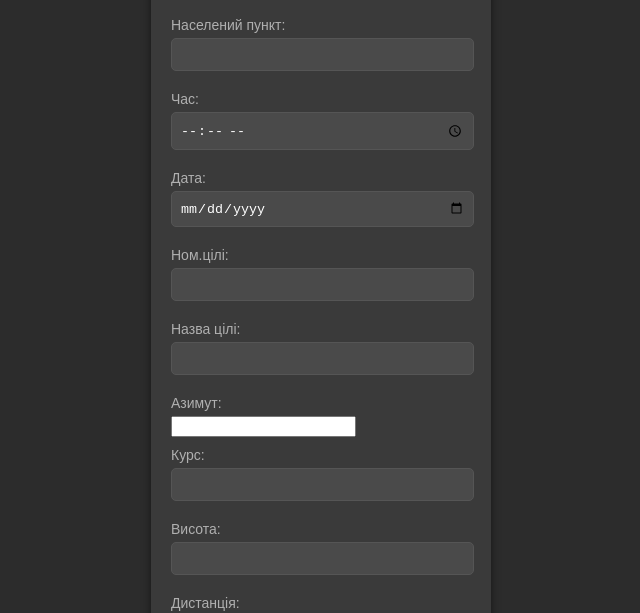
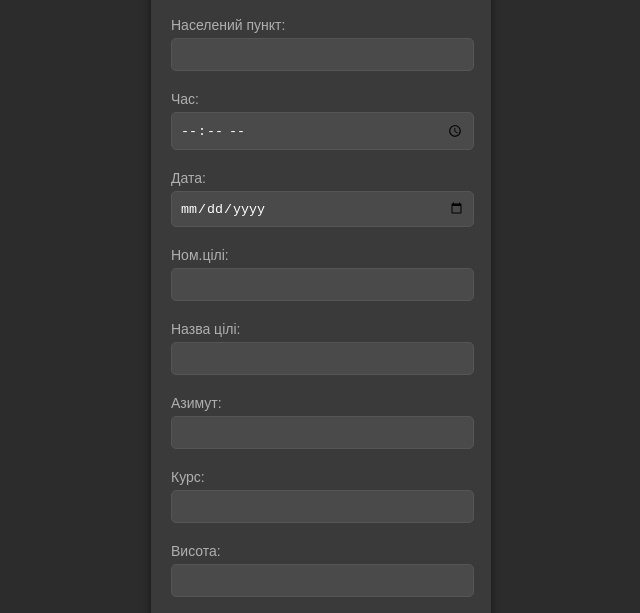
Before and after one commit to ua-mil/pzrk, a plain HTML site: page index.html in a window 1280 px wide. Shown: the part 202-815 px from the top of the page, without its empty margins (319-959 px from the left). Drawn offline with Linux system fonts and the light colour scheme.

Commit message:
Update index.html

```diff
--- a/index.html
+++ b/index.html
@@ -29,7 +29,7 @@
             <input type="text" id="target-name" name="target-name">
 
             <label for="azimuth">Азимут:</label>
-            <input type="azimuth" id="azimuth" name="azimuth">
+            <input type="text" id="azimuth" name="azimuth">
 
             <label for="course">Курс:</label>
             <input type="text" id="course" name="course">
```
